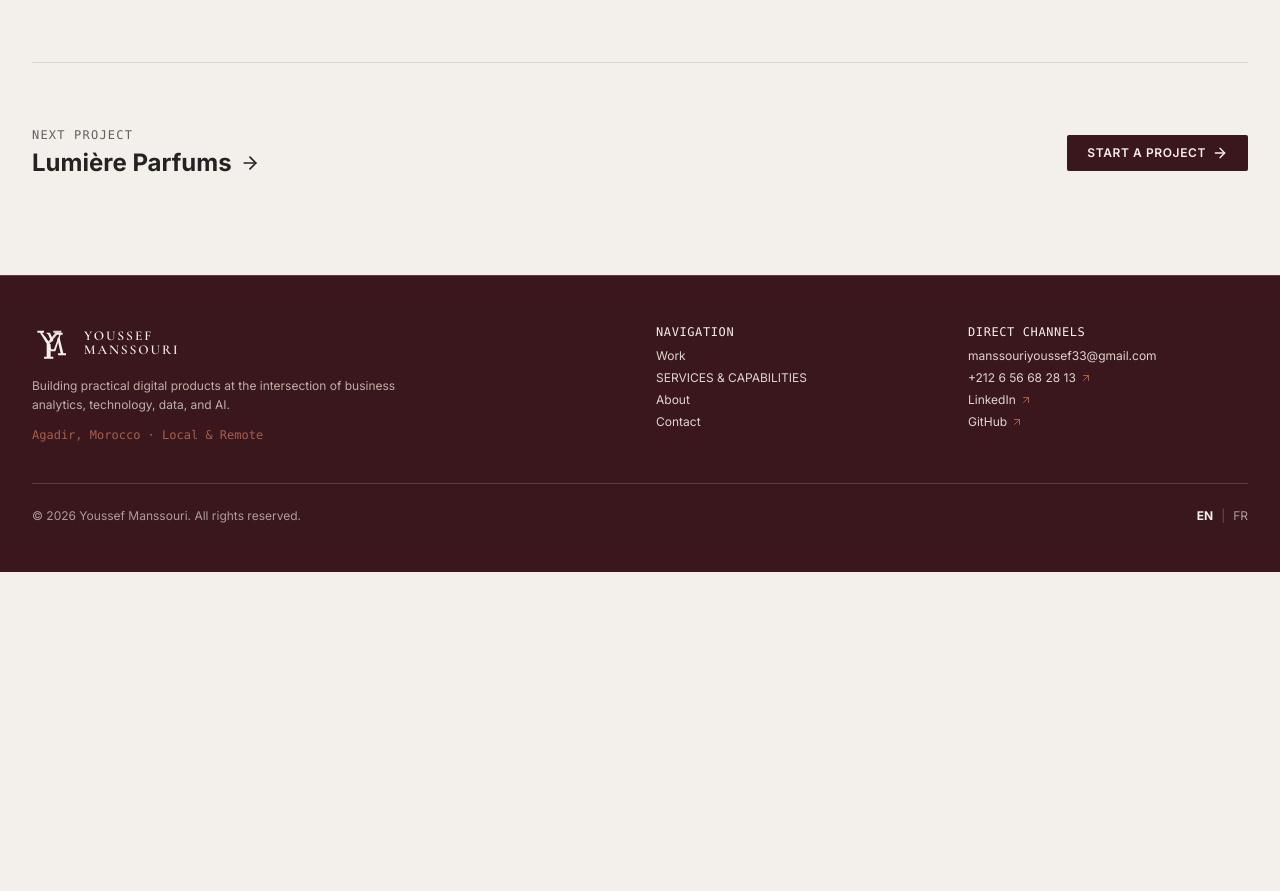
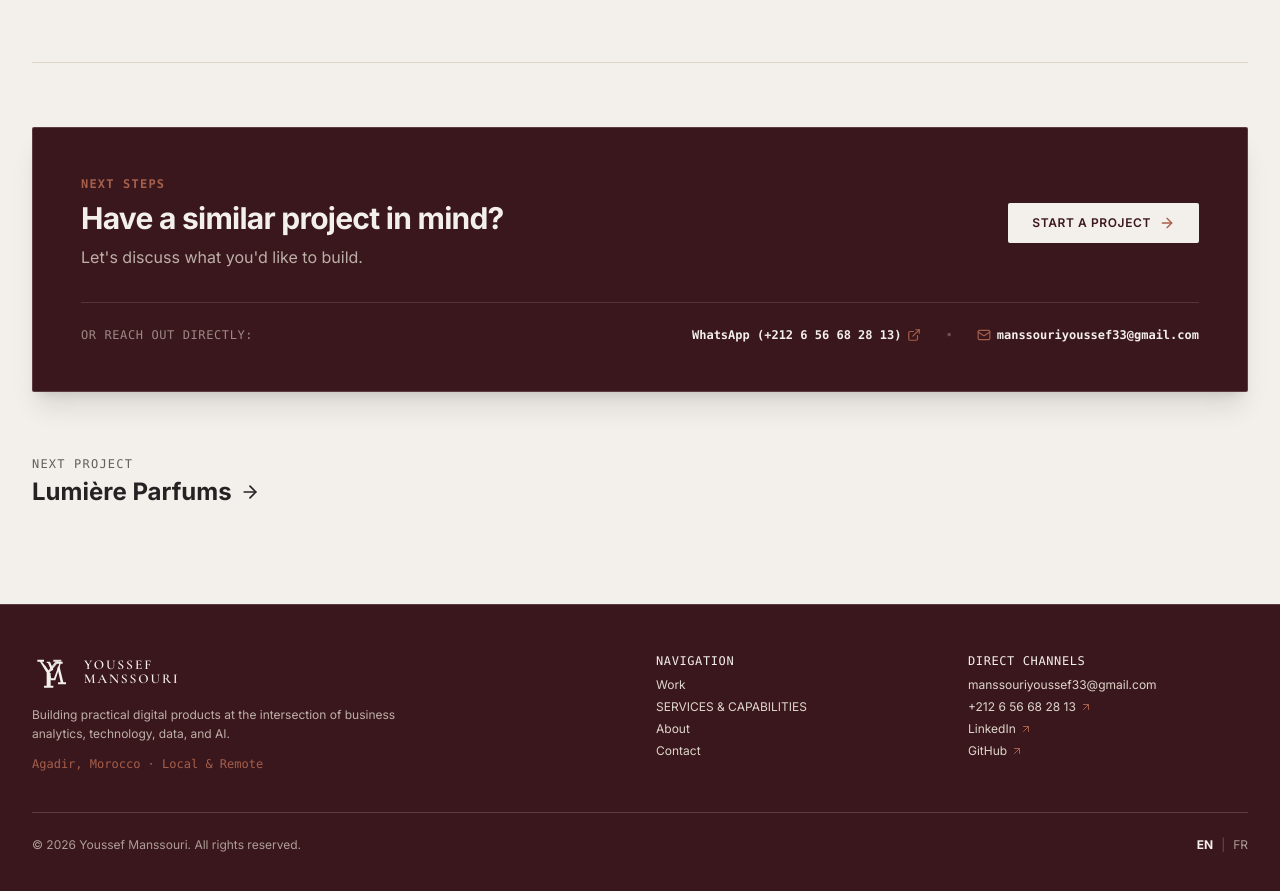
Before and after one commit to youssefmanssouri/manssouri-portfolio, a Next.js app: page /projects/businessos in a window 1280 px wide. Shown: the part 3549-4440 px from the top of the page. Before the commit the page ends 4121 px from the top, so only its background shows below. Built offline with nearby package versions, Linux system fonts and the light colour scheme.

Commit message:
feat(conversion): add case study conversion cta banner with tracking & direct channels

```diff
--- a/app/projects/[slug]/client.tsx
+++ b/app/projects/[slug]/client.tsx
@@ -4,7 +4,7 @@ import React, { useState, useEffect } from "react";
 import Image from "next/image";
 import Link from "next/link";
 import { Project } from "@/data/projects";
-import { ArrowLeft, ArrowRight, ExternalLink, X, ChevronLeft, ChevronRight } from "lucide-react";
+import { ArrowLeft, ArrowRight, ExternalLink, X, ChevronLeft, ChevronRight, Mail } from "lucide-react";
 import { useLanguage } from "@/lib/i18n/context";
 import { trackEvent } from "@/lib/analytics";
 
@@ -609,9 +609,93 @@ export function ProjectCaseStudyClient({ project, nextProject }: ProjectCaseStud
           </div>
         )}
 
-        {/* Next Project & Contact CTA */}
+        {/* Next Project & Case Study Conversion CTA */}
         <div className="pt-16 border-t border-[#DED6CC] space-y-12">
-          <div className="flex flex-col sm:flex-row sm:items-center justify-between gap-4">
+
+          {/* Editorial Case Study Conversion Banner */}
+          <div className="p-8 sm:p-12 rounded-xs bg-[#3A171C] text-[#F3EFEA] border border-[#DED6CC]/20 space-y-8 shadow-xl">
+            <div className="flex flex-col md:flex-row md:items-center justify-between gap-6">
+              <div className="space-y-2 max-w-xl">
+                <p className="text-xs font-mono text-[#A65F4B] uppercase tracking-widest font-bold">
+                  {isFr ? "PROCHAINE ÉTAPE" : "NEXT STEPS"}
+                </p>
+                <h3 className="text-2xl sm:text-3xl font-bold tracking-tight text-[#F3EFEA]">
+                  {isFr ? "Un projet similaire en tête ?" : "Have a similar project in mind?"}
+                </h3>
+                <p className="text-sm sm:text-base text-[#DED6CC]/80 leading-relaxed font-sans">
+                  {isFr ? "Discutons de ce que vous souhaitez créer." : "Let's discuss what you'd like to build."}
+                </p>
+              </div>
+
+              <div className="flex flex-col sm:flex-row items-stretch sm:items-center gap-3 shrink-0">
+                <Link
+                  href="/#contact"
+                  onClick={() => {
+                    trackEvent("CTA_START_PROJECT", {
+                      source: "case_study",
+                      destination: "contact",
+                      project: project.slug,
+                    });
+                  }}
+                  className="inline-flex items-center justify-center gap-2 bg-[#F3EFEA] text-[#3A171C] px-6 py-3 rounded-xs text-xs font-semibold uppercase tracking-wider hover:bg-white transition-all active:scale-[0.98]"
+                >
+                  <span>{isFr ? "DÉMARRER UN PROJET" : "START A PROJECT"}</span>
+                  <ArrowRight className="w-4 h-4 text-[#A65F4B]" />
+                </Link>
+              </div>
+            </div>
+
+            {/* Direct Channel Actions: WhatsApp & Email */}
+            <div className="pt-6 border-t border-[#DED6CC]/15 flex flex-wrap items-center justify-between gap-4 text-xs font-mono">
+              <span className="text-[#DED6CC]/60 uppercase tracking-wider">
+                {isFr ? "Ou contactez-moi directement :" : "Or reach out directly:"}
+              </span>
+              <div className="flex flex-wrap items-center gap-4 sm:gap-6">
+                <a
+                  href={`https://wa.me/212656682813?text=${encodeURIComponent(
+                    isFr
+                      ? `Bonjour Youssef, j'ai consulté l'étude de cas ${project.name} et j'aimerais discuter d'un projet similaire.`
+                      : `Hello Youssef, I checked out the ${project.name} case study and would like to discuss a similar project.`
+                  )}`}
+                  target="_blank"
+                  rel="noopener noreferrer"
+                  onClick={() => {
+                    trackEvent("WHATSAPP_CLICK", {
+                      source: "case_study",
+                      destination: "whatsapp",
+                      project: project.slug,
+                    });
+                  }}
+                  className="text-[#F3EFEA] hover:text-[#A65F4B] transition-colors inline-flex items-center gap-1.5 font-semibold"
+                >
+                  <span>WhatsApp (+212 6 56 68 28 13)</span>
+                  <ExternalLink className="w-3.5 h-3.5 text-[#A65F4B]" />
+                </a>
+
+                <span className="text-[#DED6CC]/30 hidden sm:inline">•</span>
+
+                <a
+                  href={`mailto:manssouriyoussef33@gmail.com?subject=${encodeURIComponent(
+                    `Inquiry: Project similar to ${project.name}`
+                  )}`}
+                  onClick={() => {
+                    trackEvent("EMAIL_CLICK", {
+                      source: "case_study",
+                      destination: "email",
+                      project: project.slug,
+                    });
+                  }}
+                  className="text-[#F3EFEA] hover:text-[#A65F4B] transition-colors inline-flex items-center gap-1.5 font-semibold"
+                >
+                  <Mail className="w-3.5 h-3.5 text-[#A65F4B]" />
+                  <span>manssouriyoussef33@gmail.com</span>
+                </a>
+              </div>
+            </div>
+          </div>
+
+          {/* Next Project Footer Navigation Link */}
+          <div className="flex flex-col sm:flex-row sm:items-center justify-between gap-4 pt-4">
             <div>
               <span className="text-xs font-mono text-[#242222]/70 uppercase tracking-widest block mb-1">
                 {t("caseStudy.nextProject")}
@@ -624,17 +708,6 @@ export function ProjectCaseStudyClient({ project, nextProject }: ProjectCaseStud
                 <ArrowRight className="w-5 h-5" />
               </Link>
             </div>
-
-            <Link
-              href="/#contact"
-              onClick={() => {
-                trackEvent("CTA_START_PROJECT", { source: "case_study", destination: "contact" });
-              }}
-              className="inline-flex items-center justify-center gap-1.5 bg-[#3A171C] text-[#F3EFEA] px-5 py-2.5 rounded-xs text-xs font-semibold uppercase tracking-wider hover:bg-[#2D1216] transition-colors active:scale-[0.98]"
-            >
-              <span>{t("hero.startProject")}</span>
-              <ArrowRight className="w-4 h-4" />
-            </Link>
           </div>
         </div>
 
```
